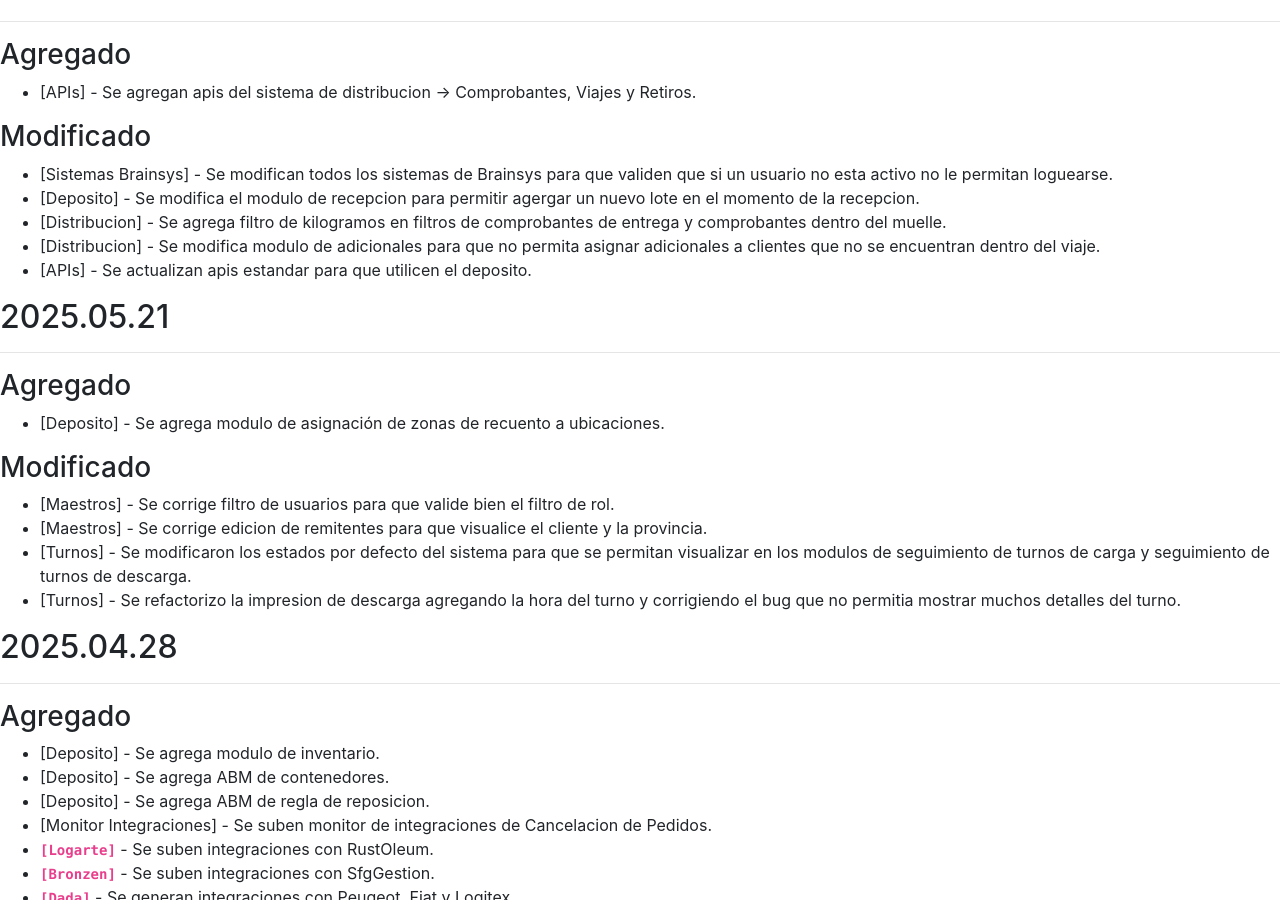
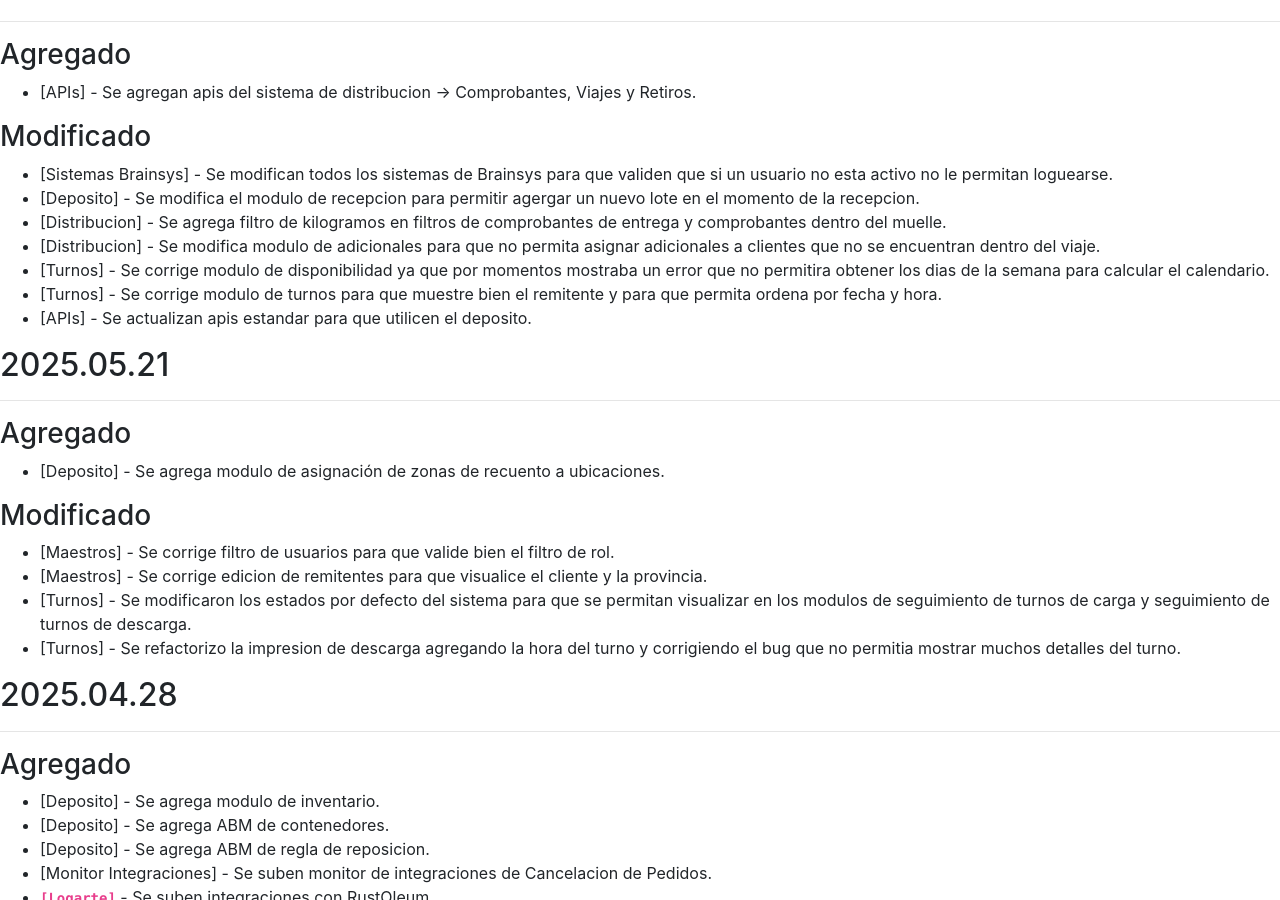
Before and after one commit to brainsys-arsaad/versionado, a Jekyll site: the page built from registro-cambios.markdown, in a window 1280 px wide and 900 px high, scrolled down 330 px. Built offline with Jekyll 4.4.1, drawn with Linux system fonts in a browser that asks for light colours.

Commit message:
Update registro-cambios.markdown

```diff
--- a/registro-cambios.markdown
+++ b/registro-cambios.markdown
@@ -124,6 +124,8 @@ El formato esta basado en [Keep a Changelog](https://keepachangelog.com/es-ES/1.
 - [Deposito] - Se modifica el modulo de recepcion para permitir agergar un nuevo lote en el momento de la recepcion.
 - [Distribucion] - Se agrega filtro de kilogramos en filtros de comprobantes de entrega y comprobantes dentro del muelle.
 - [Distribucion] - Se modifica modulo de adicionales para que no permita asignar adicionales a clientes que no se encuentran dentro del viaje.
+- [Turnos] - Se corrige modulo de disponibilidad ya que por momentos mostraba un error que no permitira obtener los dias de la semana para calcular el calendario.
+- [Turnos] - Se corrige modulo de turnos para que muestre bien el remitente y para que permita ordena por fecha y hora.
 - [APIs] - Se actualizan apis estandar para que utilicen el deposito.
 
 ## 2025.05.21
```
